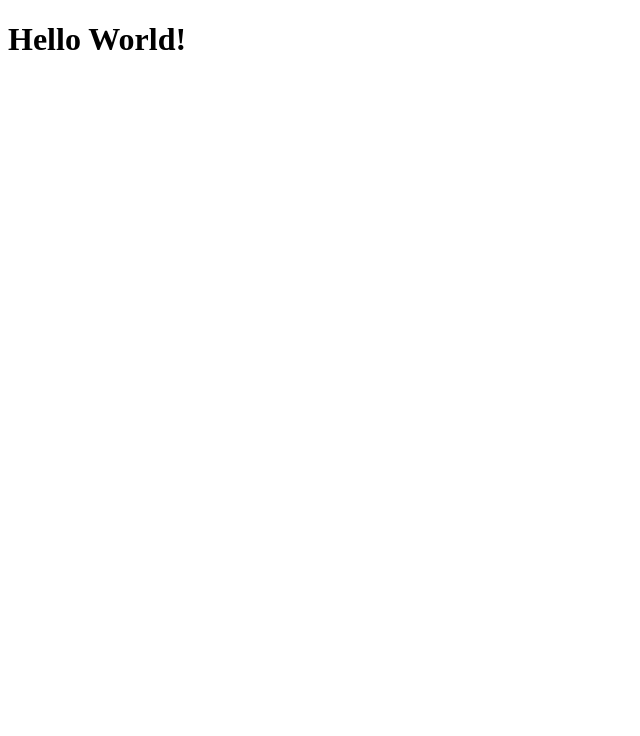
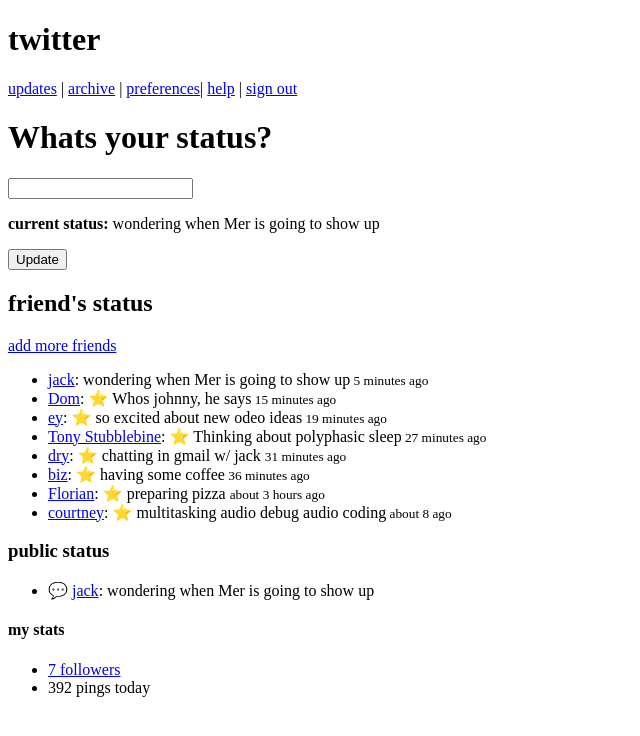
Before and after one commit to zahrabeng/early-twitter, a website: page index.html in a window 1280 px wide. Shown: the whole page, without its empty margins (0-640 px from the left). Drawn offline with Linux system fonts and the light colour scheme.

Commit message:
added html code

```diff
--- a/index.html
+++ b/index.html
@@ -1,11 +1,47 @@
 <!DOCTYPE html>
 <html lang="en">
   <head>
-    <!-- You may want to change the site title -->
-    <title>foobar</title>
+    <title>Early Twitter</title>
   </head>
   <body>
-    <!-- put your content below -->
-    <h1>Hello World!</h1>
+    <header>
+      <h1>twitter</h1>
+      <a href="links">updates</a> | <a href="links">archive</a> | <a href="links">preferences</a>| <a href="links">help</a> | <a href="links">sign out</a>
+    </header>
+    <main>
+      <h1>Whats your status?</h1>
+      <input type="text">
+      <p><strong>current status:</strong> wondering when Mer is going to show up </p>
+      <button> Update</button>
+      <h2>friend's status</h2>
+      <a href="link">add more friends</a>
+      <ul>
+        <li><a href="link">jack</a>: wondering when Mer is going to show up<small> 5 minutes ago</small></li>
+        <li><a href="link">Dom</a>: ⭐ Whos johnny, he says<small> 15 minutes ago</small></li>
+        <li><a href="link">ey</a>: ⭐ so excited about new odeo ideas<small> 19 minutes ago</small></li>
+        <li><a href="link">Tony Stubblebine</a>: ⭐ Thinking about polyphasic sleep<small> 27 minutes ago</small></li>
+        <li><a href="link">dry</a>: ⭐ chatting in gmail w/ jack <small> 31 minutes ago</small></li>
+        <li><a href="link">biz</a>: ⭐ having some coffee<small> 36 minutes ago</small></li>
+        <li><a href="link">Florian</a>: ⭐ preparing pizza <small> about 3 hours ago</small></li>
+        <li><a href="link">courtney</a>: ⭐ multitasking audio debug audio coding<small> about 8 ago</small></li>
+      </ul>
+    </main>
+    <footer>
+      <h3>public status</h3>
+      <ul>
+        <li>💬 <a href="link">jack</a>: wondering when Mer is going to show up</li>
+      </ul>
+      <h4>my stats</h4>
+      <ul>
+        <li><a href="links">7 followers</a></li>
+        <li>392 pings today</li>
+      </ul>
+    </footer>
+
+
+
+
+
+
   </body>
 </html>
```
